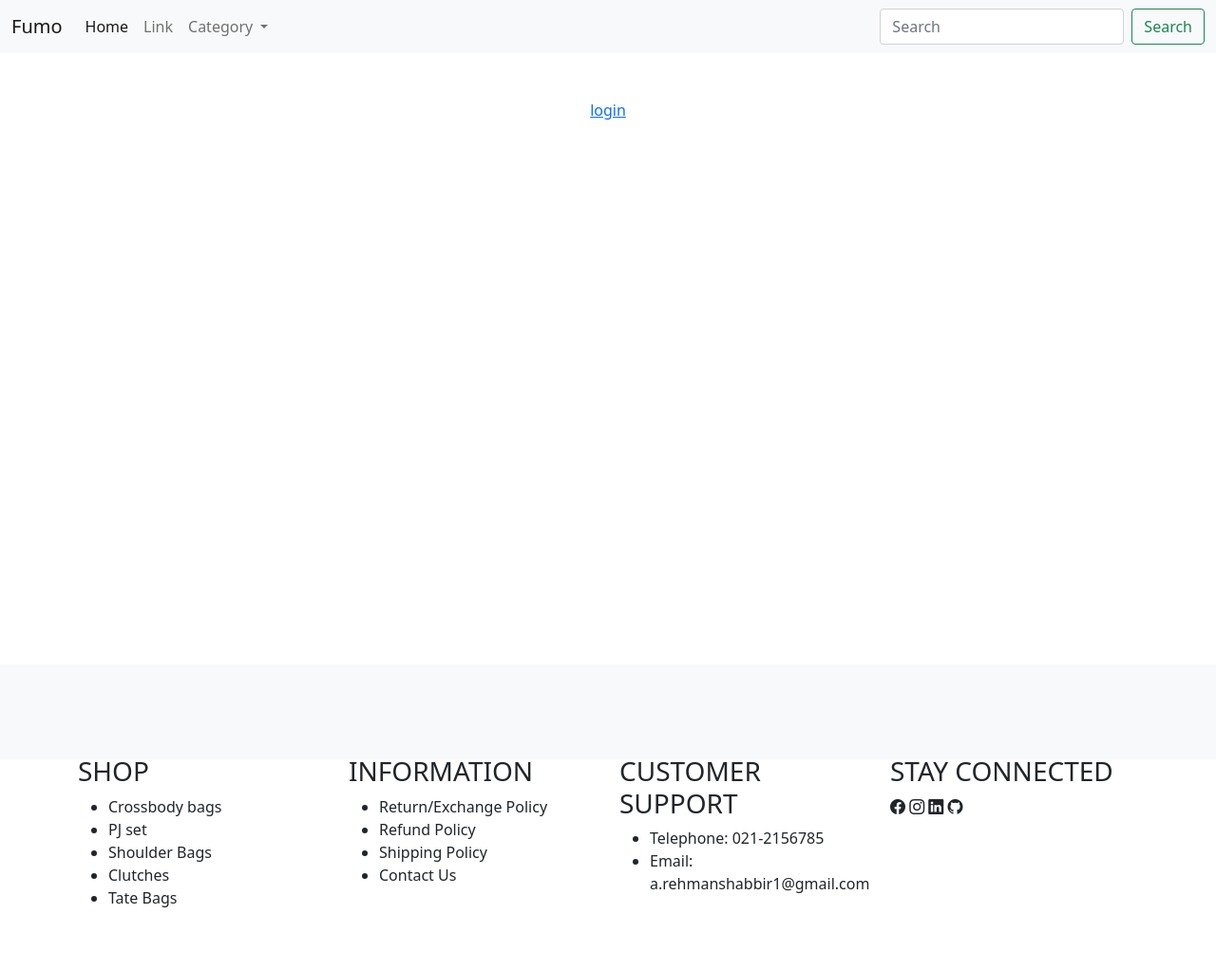
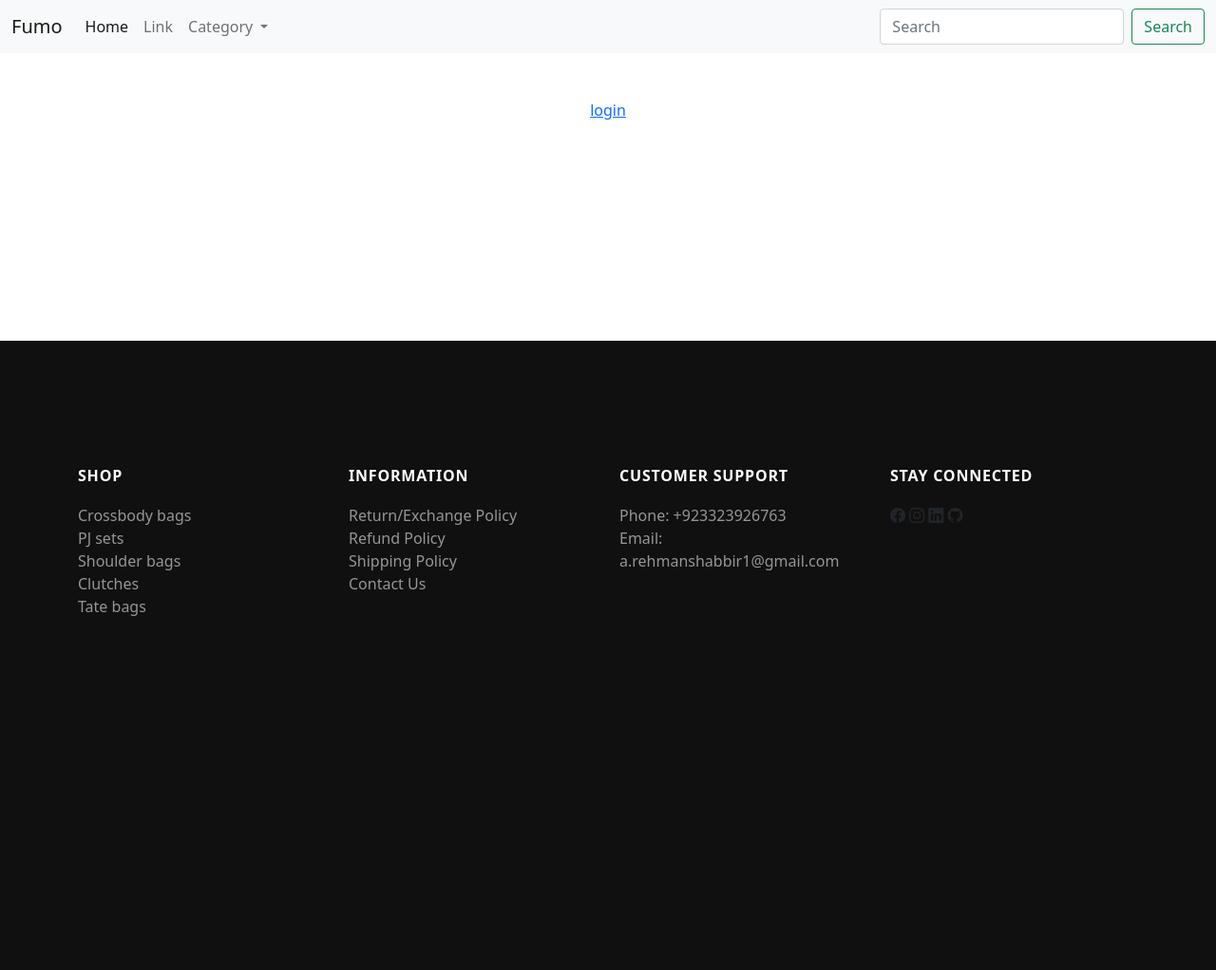
Before and after one commit to abdul894/CS50_final_project, a Flask app: page / in a window 1280 px wide. Shown: the whole page at 95% size. After the commit the page ends 649 px from the top, so only its background shows below. Run offline with Flask 3, Linux system fonts and the light colour scheme; some libraries are stand-ins or nearby versions.

Commit message:
modified

```diff
--- a/static/style.css
+++ b/static/style.css
@@ -1,14 +1,38 @@
-html {
-    position: relative;
-    min-height: 100%;
-  }
-  body {
-    margin: 0 0 100px; /* bottom = footer height */
-  }
-  footer {
-    position: absolute;
-    left: 0;
-    bottom: 0;
-    height: 100px;
-    width: 100%;
-  }
+html{
+  height: 100%;
+}
+
+body{
+  margin: 0;
+  font-family: Arial, Helvetica, sans-serif;
+  height: 100%;
+  display: flex;
+  flex-direction: column;
+}
+
+footer {
+  background: #101010;
+  padding: 85px 0;
+  margin-top: auto;
+}
+
+.single-box h3 {
+  letter-spacing: .05em;
+  font-size: 16px;
+  font-weight: 700;
+  color: #fff;
+  text-transform: uppercase;
+  padding-bottom: 12px;
+}
+
+.single-box ul {
+  list-style: none;
+  padding: 0;
+}
+
+.single-box ul li a {
+  text-decoration: none;
+  color: #969696;
+  line-height: 20px;
+  font-weight: 100;
+}
--- a/templates/layout.html
+++ b/templates/layout.html
@@ -4,8 +4,8 @@
 <head>
     <meta charset="UTF-8">
     <meta name="viewport" content="width=device-width, initial-scale=1.0">
-    <title></title>
-    <link rel="stylesheet" href="style.css">
+    <title>layout</title>
+    <link rel="stylesheet" href="/static/style.css">
     <link href="https://cdn.jsdelivr.net/npm/bootstrap@5.0.2/dist/css/bootstrap.min.css" rel="stylesheet"
         integrity="sha384-EVSTQN3/azprG1Anm3QDgpJLIm9Nao0Yz1ztcQTwFspd3yD65VohhpuuCOmLASjC" crossorigin="anonymous">
     <link rel="stylesheet" href="https://cdn.jsdelivr.net/npm/bootstrap-icons@1.3.0/font/bootstrap-icons.css">
@@ -54,18 +54,18 @@
     </main>
 
 
-    <footer class="bd-footer py-5 mt-5 bg-light footer">
+    <footer >
         <div class="container py-5">
             <div class="row">
                 <div class="col-lg-3 col-sm-6">
                   <div class="single-box">
                     <h3>SHOP</h3>
                     <ul>
-                      <li>Crossbody bags</li>
-                      <li>PJ set</li>
-                      <li>Shoulder Bags</li>
-                      <li>Clutches</li>
-                      <li>Tate Bags</li>
+                      <li><a href="#"><span>Crossbody bags</span></a></li>
+                      <li><a href="#"><span>PJ sets</span></a></li>
+                      <li><a href="#"><span>Shoulder bags</span></a></li>
+                      <li><a href="#"><span>Clutches</span></a></li>
+                      <li><a href="#"><span>Tate bags</span></a></li>
                     </ul>
                   </div>
                 </div>
@@ -73,10 +73,10 @@
                   <div class="single-box">
                     <h3>INFORMATION</h3>
                     <ul>
-                      <li>Return/Exchange Policy</li>
-                      <li>Refund Policy</li>
-                      <li>Shipping Policy</li>
-                      <li>Contact Us</li>
+                      <li><a href="#"><span>Return/Exchange Policy</span></a></li>
+                      <li><a href="#"><span>Refund Policy</span></a></li>
+                      <li><a href="#"><span>Shipping Policy</span></a></li>
+                      <li><a href="#"><span>Contact Us</span></a></li>
                     </ul>
                   </div>
                 </div>
@@ -84,8 +84,8 @@
                   <div class="single-box">
                     <h3>CUSTOMER SUPPORT</h3>
                     <ul>
-                      <li>Telephone: 021-2156785</li>
-                      <li>Email: a.rehmanshabbir1@gmail.com</li>
+                      <li><a href="#"><span>Phone: +923323926763</span></a></li>
+                      <li><a href="#"><span>Email: a.rehmanshabbir1@gmail.com</span></a></li>
                     </ul>
                   </div>
                 </div>
@@ -97,7 +97,7 @@
                       <i class="bi bi-facebook"></i>
                       <i class="bi bi-instagram"></i>
                       <i class="bi bi-linkedin"></i>
-                      <i class="bi bi-github"><a href="https://github.com/abdul894"></a></i>
+                      <i class="bi bi-github"><a href="https://github.com/abdul894" title="github"></a></i>
                   </div>
                 </div>
             </div>
```
